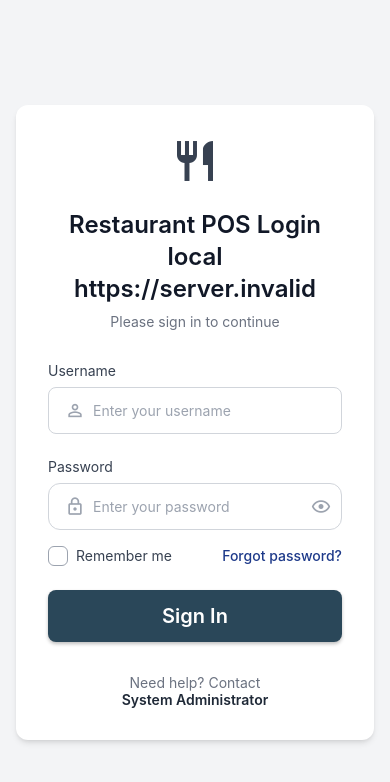
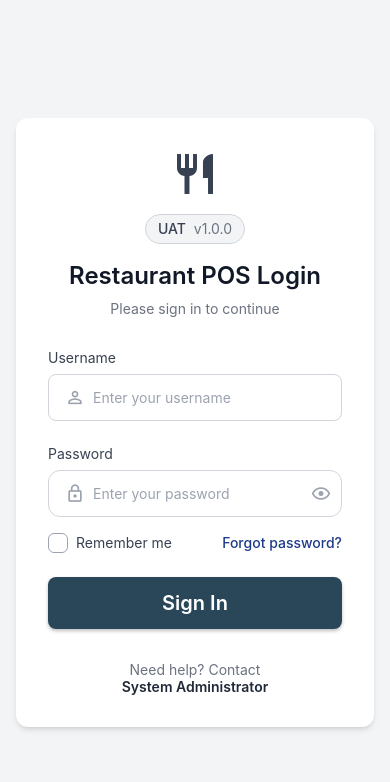
Before and after one commit to reznprz/react-native-shop, a React Native app: screen /Login in a window 390 px wide. Shown: the top 782 px of the page. Built offline with nearby package versions, Linux system fonts and the light colour scheme; no server answers.

Commit message:
revise: login screen with build variant and version

```diff
--- a/app/config/config.ts
+++ b/app/config/config.ts
@@ -9,5 +9,5 @@ export interface AppConfig {
 export const config: AppConfig = {
   tokenBaseURL: process.env.EXPO_PUBLIC_TOKEN_BASE_URL ?? '',
   apiBaseURL: process.env.EXPO_PUBLIC_API_BASE_URL ?? '',
-  env: (process.env.EXPO_PUBLIC_ENV as Env) ?? 'local',
+  env: (process.env.EXPO_PUBLIC_ENV as Env) ?? 'uat',
 };
--- a/app/screens/LoginScreen.tsx
+++ b/app/screens/LoginScreen.tsx
@@ -29,6 +29,9 @@ const LoginScreen: React.FC = () => {
   const [isPasswordVisible, setIsPasswordVisible] = useState(false);
   const [rememberMe, setRememberMe] = useState(false);
 
+  const appVersion = 'v1.0.0'; // You can update this later
+  const showEnvDetails = config.env === 'local' || config.env === 'uat';
+
   useEffect(() => {
     if (loginState.status === 'success') {
       handleLoginSuccess();
@@ -48,18 +51,29 @@ const LoginScreen: React.FC = () => {
           {/* Card Container */}
           <View className="bg-white w-full max-w-md rounded-xl shadow-md p-8">
             {/* Icon */}
-            <View className="items-center mb-6">
+            <View className="items-center mb-4">
               <MaterialCommunityIcons name="silverware-fork-knife" size={48} color="#374151" />
             </View>
+
+            {/* Env + Version */}
+            {showEnvDetails && (
+              <View className="items-center mb-4">
+                <View className="bg-gray-100 px-3 py-1 rounded-full flex-row space-x-2 items-center border border-gray-300">
+                  <Text className="text-sm text-gray-700 font-medium">
+                    {config.env.toUpperCase()}
+                  </Text>
+                  <Text className="text-sm text-gray-500">{appVersion}</Text>
+                </View>
+              </View>
+            )}
 
             {/* Title */}
             <Text className="text-2xl font-semibold text-center text-gray-900">
               Restaurant POS Login
             </Text>
-            <Text className="text-2xl font-semibold text-center text-gray-900">{config.env}</Text>
-            <Text className="text-2xl font-semibold text-center text-gray-900">{config.apiBaseURL}</Text>
             <Text className="text-center text-gray-500 mt-2">Please sign in to continue</Text>
 
+            {/* Username */}
             <View className="mt-8">
               <Text className="text-gray-700 mb-2">Username</Text>
               <View className="flex-row items-center border border-gray-300 rounded-lg px-4 py-3 bg-white">
@@ -74,7 +88,7 @@ const LoginScreen: React.FC = () => {
               </View>
             </View>
 
-            {/* Password Field */}
+            {/* Password */}
             <View className="mt-6">
               <Text className="text-gray-700 mb-2">Password</Text>
               <View className="flex-row items-center border border-gray-300 rounded-xl px-4 py-3 bg-white">
@@ -124,9 +138,7 @@ const LoginScreen: React.FC = () => {
             <View className="mt-6">
               <LoadingButton
                 title={'Sign In'}
-                onPress={() => {
-                  handleLogin();
-                }}
+                onPress={handleLogin}
                 buttonStyle={{ paddingVertical: 14 }}
                 textStyle={{ fontSize: 20 }}
                 buttonState={loginState}
--- a/package.json
+++ b/package.json
@@ -24,8 +24,8 @@
     "build:uat:ios": "eas build --profile uat        --platform ios",
     "build:prod:ios": "eas build --profile production --platform ios",
     "update:local": "eas update --branch local",
-    "update:uat": "dotenv -e .env.uat -- eas update",
-    "update:prod": "dotenv -e .env.uat -- eas update --branch master",
+    "update:uat": "cross-env EXPO_NO_DOTENV=1 dotenv -e .env.uat -o -- eas update",
+    "update:prod": "cross-env EXPO_NO_DOTENV=1 dotenv -e .env.prod -o -- eas update --branch master",
     "format": "prettier --write 'app/**/*.{js,jsx,ts,tsx}'",
     "lint": "eslint 'app/**/*.{js,jsx,ts,tsx}' --fix"
   },
@@ -79,6 +79,7 @@
     "@types/react-native-vector-icons": "^6.4.18",
     "autoprefixer": "^10.4.20",
     "babel-preset-expo": "^12.0.6",
+    "cross-env": "^7.0.3",
     "dotenv-cli": "^8.0.0",
     "eslint": "^9.21.0",
     "eslint-config-prettier": "^10.0.1",
```
